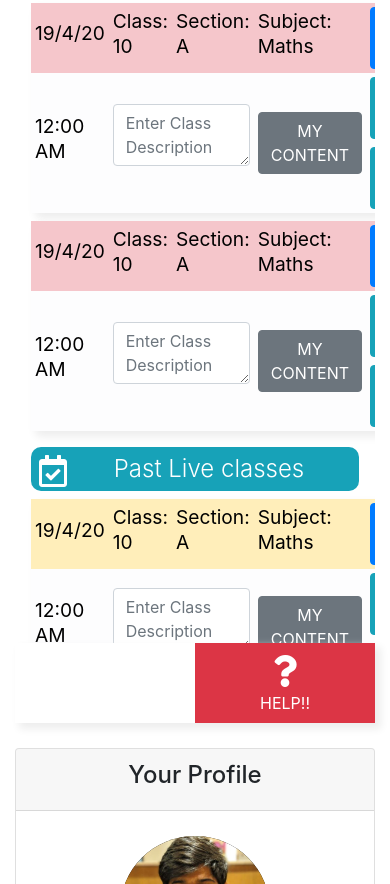
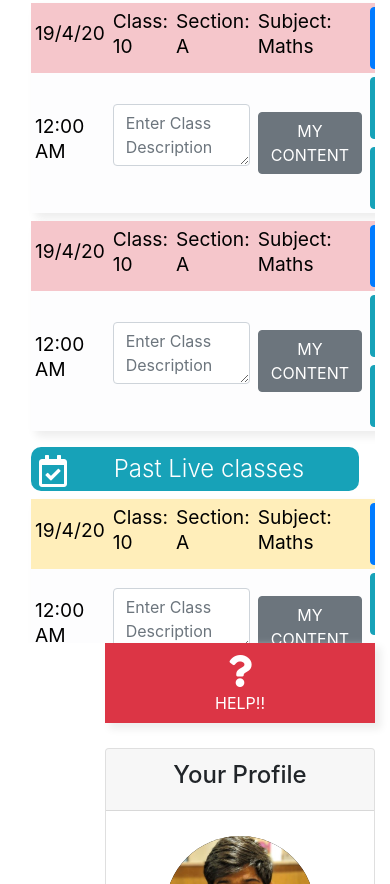
Before and after one commit to harshitkumar712/osspro, a plain HTML site: page index.html in a window 390 px wide. Shown: the part 1116-2000 px from the top of the page. Drawn offline with nearby package versions, Linux system fonts and the light colour scheme.

Commit message:
Update index.html

```diff
--- a/index.html
+++ b/index.html
@@ -56,11 +56,11 @@
  <!-- LEFT TAB ITEMS -->
 
 
-      <div class="col-sm-2 p-0 m-0 section-one " id="sx">
-        <div class="d-flex flex-column justify-content-around" style="height: 100vh">
-          <div class="display-4 m-2 align-self-center">LOGO</div>
-          <div class=" text-white text-center navleft">
-          <a class="active" href="index.html"><div class="p-4 bg-primary navitem"><i class="fas fa-home fa-2x d-block p-1"></i><span>HOME</span></div></a>
+      <div class="col-sm-2 p-0 m-0 section-one" id="sx" >
+        <div class="d-flex flex-column justify-content-around w-75" style="height: 100vh">
+          <div class="display-4 m-1 align-self-center ">LOGO</div>
+          <div class=" text-white text-center navleft ">
+          <a class="active" href="index.html"><div class="p-4 bg-primary navitem "><i class="fas fa-home fa-2x d-block p-1"></i><span>HOME</span></div></a>
           <a href="assign.html"><div class="p-4 bg-primary navitem"><i class="fas fa-clipboard-list fa-2x d-block p-1"></i><span>ASSIGNMENT</span></div></a>
           <a href="quiz.html"><div class="p-4 bg-primary navitem"><i class="fas fa-book fa-2x d-block p-1"></i><span>QUIZ</span></div></a>
           <a href="report.html"><div class="p-4 bg-primary navitem"><i class="fas fa-chart-pie fa-2x d-block p-1"></i><span>REPORT</span></div></a>
@@ -198,6 +198,36 @@
 
 
 
+<table class="table-sm w-100 text-justify m-0 my-2">
+  <thead>
+    <tr class="table-warning">
+      <th scope="col"><h5>19/4/20</h5></th>
+      <th scope="col"><h5>Class: 10</h5></th>
+      <th scope="col"><h5>Section: A</h5></th>
+      <th scope="col"><h5>Subject: Maths</h5></th>
+      <th scope="col"><a href="#" class="btn btn-primary">VIEW RECORD</a></th>
+
+    </tr>
+  </thead>
+  <tbody>
+    <tr class="table-light">
+      <td ><h5>12:00 AM</h5></td>
+      <td colspan="2">
+        <div class="form-group">
+  <!-- <label for="comment">Description:</label> -->
+  <textarea placeholder="Enter Class Description" class="form-control" rows="2" id="comment"></textarea>
+</div>
+      </td>
+      <td><a href="#" class="btn btn-secondary ">MY CONTENT</a></td>
+      <td><a href="#" class="btn btn-info mb-2">ADD QUIZ</a>
+      <a href="#" class="btn btn-info">REPORT</a></td> </tr>
+
+  </tbody>
+</table>
+
+
+
+
 
 
 
@@ -244,9 +274,9 @@
 <!--  Right MOST TAB  -->
 
       <div class="col-sm-3 section-tre " id="sz">
-        <div class="d-flex flex-column ">
+        <div class="d-flex flex-column w-75 float-right">
           <div class=" text-white text-center navleft ">
-          <div class="p-2 bg-danger navitem w-50 float-right"><i class="fas fa-question fa-2x d-block p-1"></i><span>HELP!!</span></div>
+          <div class="p-2 bg-danger navitem "><i class="fas fa-question fa-2x d-block p-1"></i><span>HELP!!</span></div>
 
          </div>
 
```
